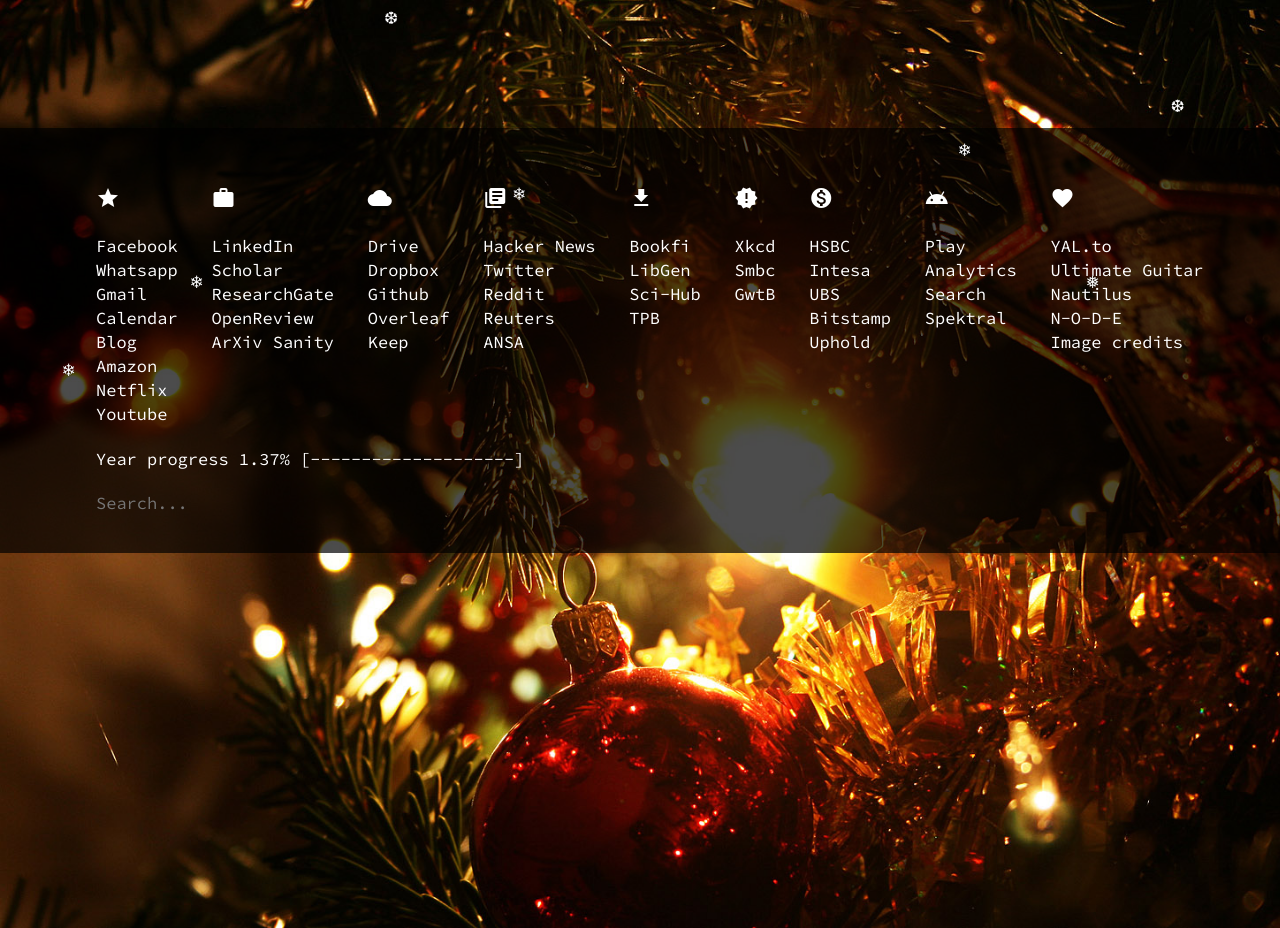
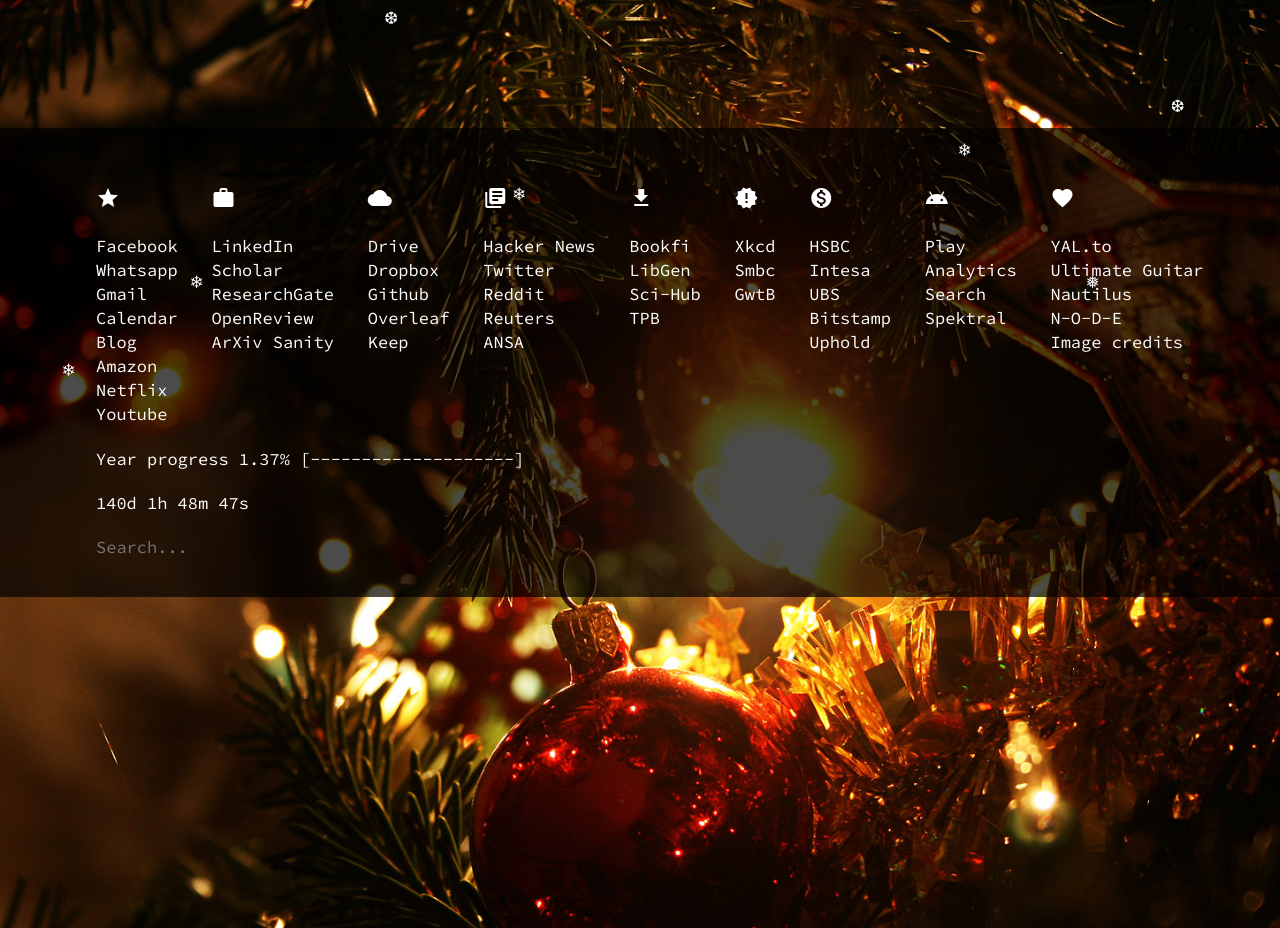
Before and after one commit to pagestart/pagestart.github.io, a plain HTML site: page index.html in a window 1280 px wide. Drawn offline with nearby package versions, Linux system fonts and the light colour scheme.

Commit message:
Countdown

```diff
--- a/index.html
+++ b/index.html
@@ -136,6 +136,12 @@
 		</span>
 
 		<br><br>
+		<span class="hvr-neon">
+			<span id="countdown"></span>
+		</span>
+
+
+		<br><br>
 		<input id="searchbox" type="search" placeholder="Search..." onkeydown="if (event.keyCode == 13 || event.which == 13) { window.open('http://google.com/search?q=' + encodeURIComponent(document.getElementById('searchbox').value));}" />
 
 	</div>
@@ -160,6 +166,29 @@
 	    	$('#ascii-progress-bar').append("#");
 	    }
 		}
+	</script>
+
+	<script>
+		// Countdown
+		var countDownDate = new Date("May 25, 2024 00:00:00").getTime();
+
+		function countdDown() {
+		  var now = new Date().getTime();
+		  var distance = Math.abs(countDownDate - now);
+		  var days = Math.floor(distance / (1000 * 60 * 60 * 24));
+		  var hours = Math.floor((distance % (1000 * 60 * 60 * 24)) / (1000 * 60 * 60));
+		  var minutes = Math.floor((distance % (1000 * 60 * 60)) / (1000 * 60));
+		  var seconds = Math.floor((distance % (1000 * 60)) / 1000);
+
+		  document.getElementById("countdown").innerHTML = days + "d " + hours + "h "
+		  + minutes + "m " + seconds + "s ";
+		}
+
+		// Start counting as soon as page loads
+		countdDown();
+
+		// Update the count down every 1 second
+		var x = setInterval(countdDown, 1000);
 	</script>
 
 	<script>
```
